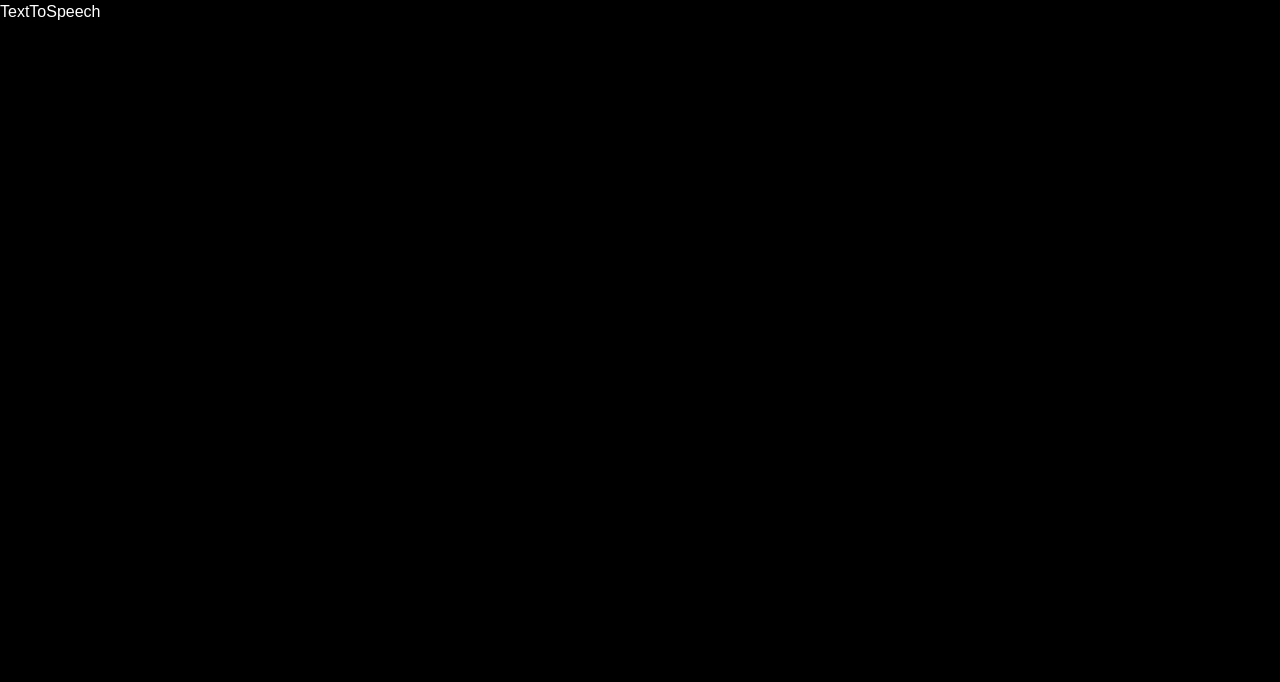
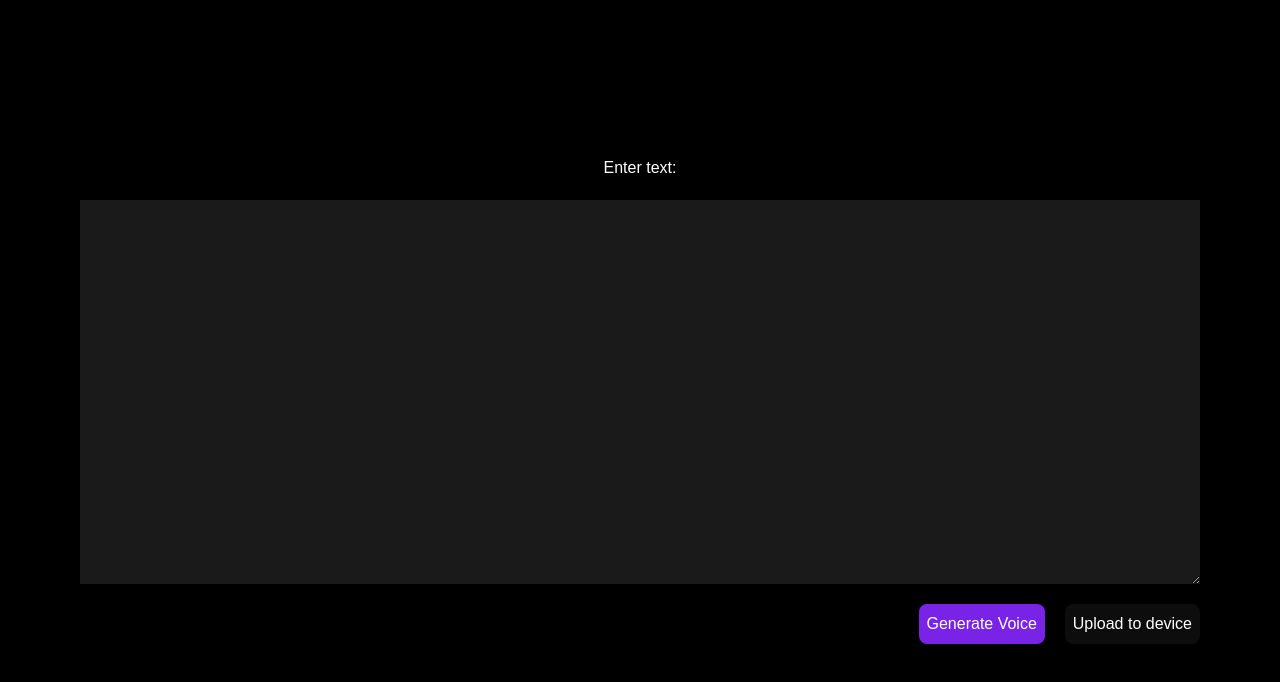
Before and after one commit to Noove/Melody-App, a React (Vite) app: page / in a window 1280 px wide. Both pictures are taken after a click on the element "Create Voice Project". Shown: the top 682 px of the page. Built offline with nearby package versions, Linux system fonts and the light colour scheme; a web font is replaced by a local one.

Commit message:
TextToSpeech

```diff
--- a/src/components/TextToSpeech.tsx
+++ b/src/components/TextToSpeech.tsx
@@ -1,7 +1,49 @@
+import { useState } from "react";
+
 const TextToSpeech = () => {
+  const [text, setText] = useState("");
+  const [audio, setAudio] = useState<HTMLAudioElement | null>(null);
+
+  function sendRequest(text: string) {
+    fetch(`https://martinusius.sk/tts.php?text=${text}`)
+      .then((response) => response.blob())
+      .then((blob) => {
+        const audio = new Audio(URL.createObjectURL(blob));
+        setAudio(audio);
+        audio.play();
+      });
+  }
+
+  function uploadToDevice(audio: HTMLAudioElement | null) {
+    // TO DO: Implement upload to device
+    if (audio) {
+      console.log("Uploading audio to device...");
+    }
+  }
+
   return (
-    <div>
-      <h1>TextToSpeech</h1>
+    <div className="flex h-full w-full flex-col items-center justify-center p-20">
+      <h1 className="mb-5">Enter text:</h1>
+      <textarea
+        className="h-96 w-full border-collapse bg-white/10 p-2 text-sm"
+        onChange={(e) => {
+          setText(e.target.value);
+        }}
+      ></textarea>
+      <div className="flex w-full justify-end">
+        <button
+          className="bg-highlight mr-5 mt-5 self-end rounded-lg p-2"
+          onClick={() => sendRequest(text)}
+        >
+          Generate Voice
+        </button>
+        <button
+          className="mt-5 self-end rounded-lg bg-white/5 p-2"
+          onClick={() => uploadToDevice(audio)}
+        >
+          Upload to device
+        </button>
+      </div>
     </div>
   );
 };
```
